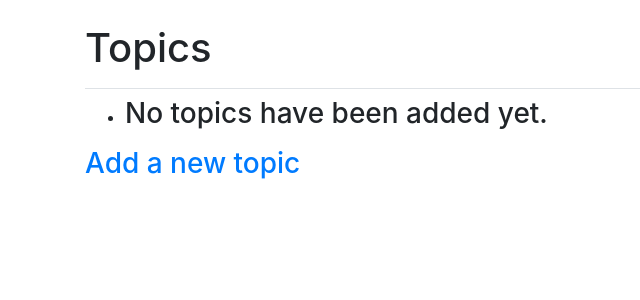
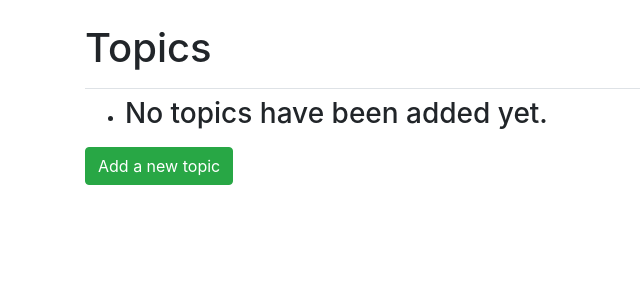
Before and after one commit to kevinbowen777/learning-log, a Django app: page /topics/ in a window 1280 px wide. Shown: the part 58-358 px from the top of the page, without its empty margins (0-640 px from the left). Run offline with Django 3.2, Linux system fonts and the light colour scheme; the visitor is signed in with stand-in values (Sample User, id 1); data that the repository does not hold is empty; some libraries are stand-ins or nearby versions.

Commit message:
Add buttons to topics

```diff
--- a/learning_logs/templates/learning_logs/topics.html
+++ b/learning_logs/templates/learning_logs/topics.html
@@ -9,12 +9,12 @@
   <ul>
     {% for topic in topics %}
       <li><h3>
-          <a href="{% url 'learning_logs:topic' topic.id %}">{{ topic  }}</a>
+          <a class="btn btn-primary" href="{% url 'learning_logs:topic' topic.id %}">{{ topic  }}</a>
       </h3></li>
       {% empty %}
         <li><h3>No topics have been added yet.</h3></li>
       {% endfor %}
   </ul>
 
-  <h3><a href="{% url 'learning_logs:new_topic' %}">Add a new topic</a></h3>
+  <h3><a class="btn btn-primary btn-success" href="{% url 'learning_logs:new_topic' %}">Add a new topic</a></h3>
 {% endblock content %}
```
